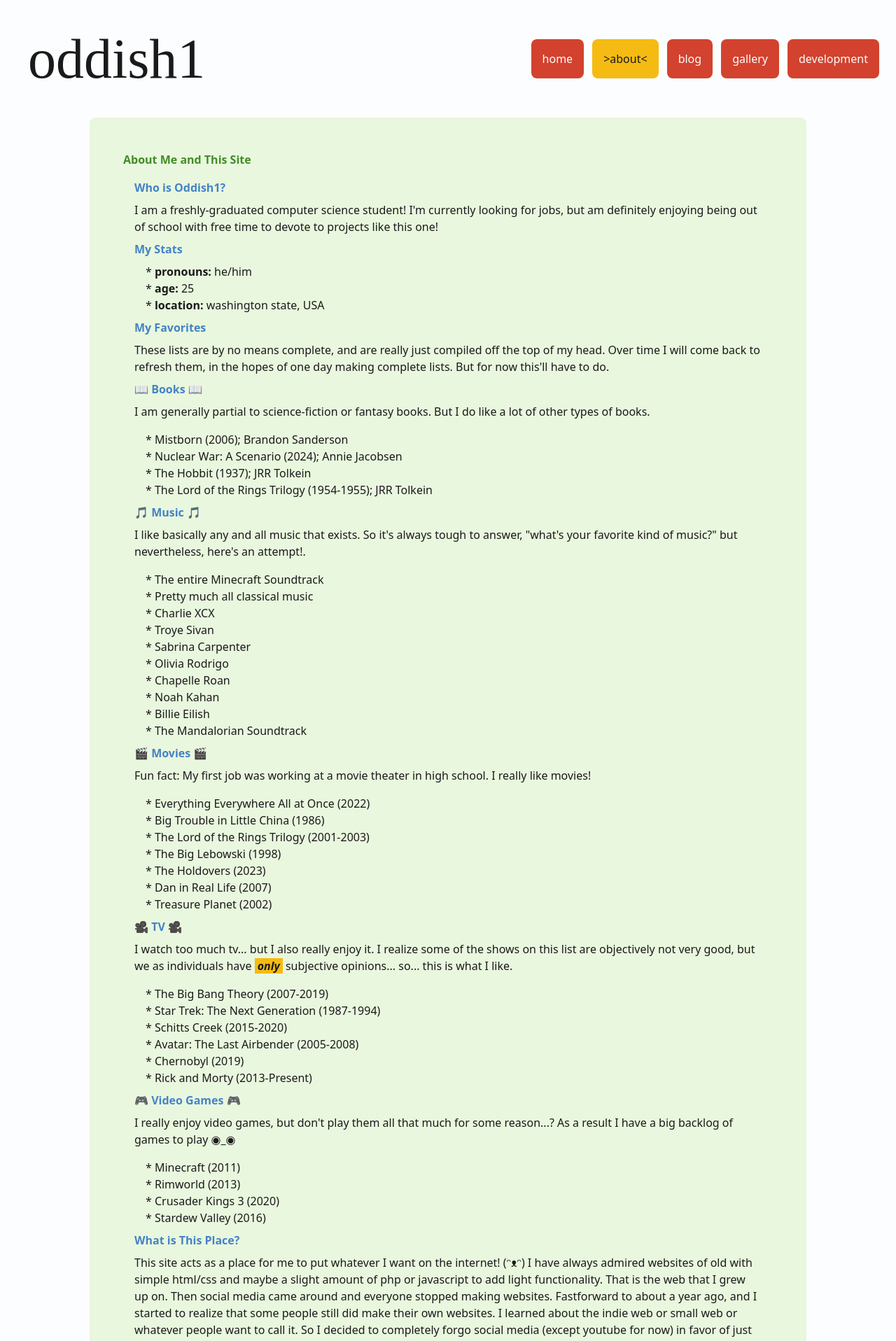
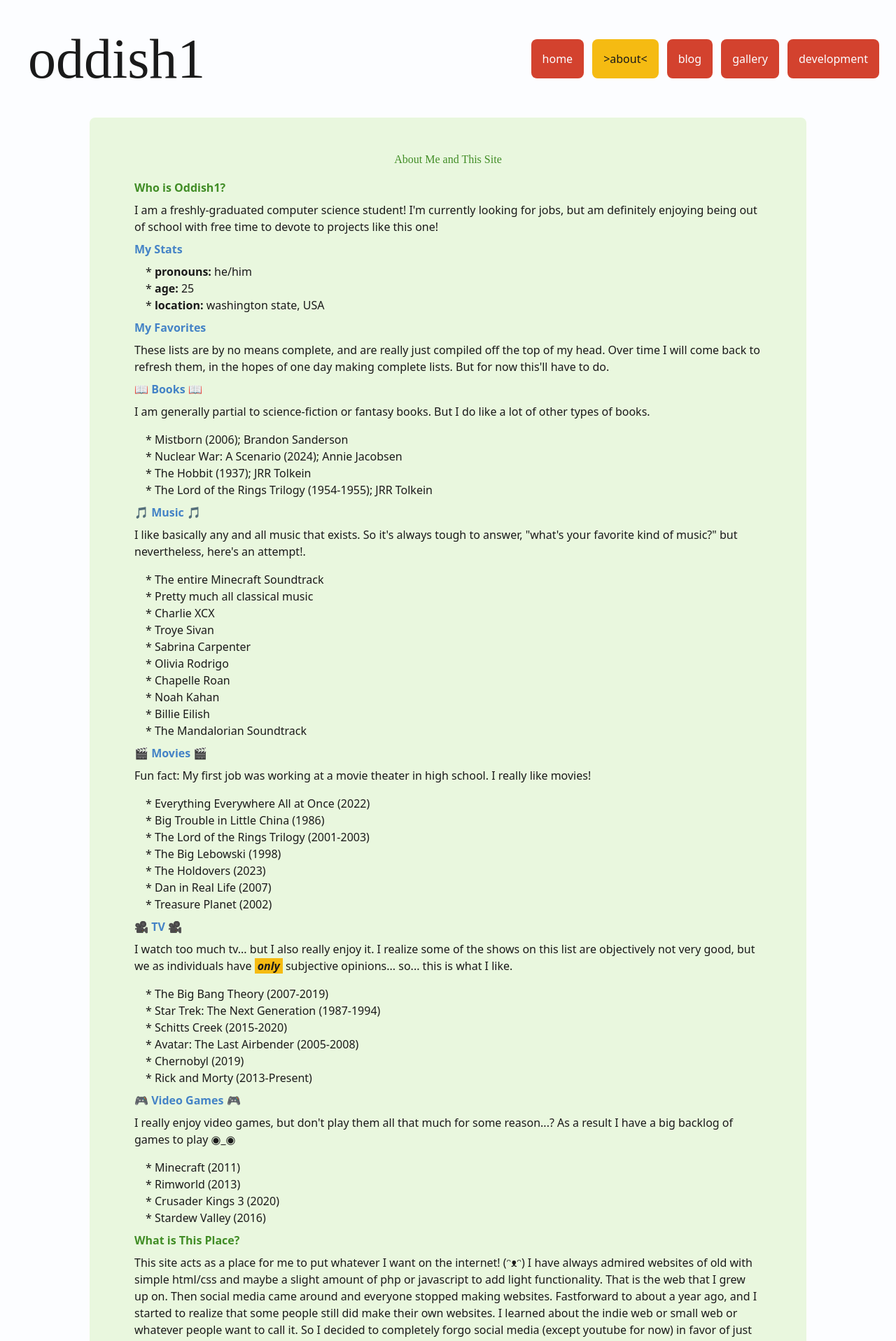
Before and after one commit to Oddish1/oddish1-website, a Next.js app: page /about in a window 1280 px wide. Shown: the top 1916 px of the page at 70% size. Built offline with nearby package versions, Linux system fonts and the light colour scheme; a web font is replaced by a local one.

Commit message:
Changed some styling

```diff
--- a/app/about/page.tsx
+++ b/app/about/page.tsx
@@ -7,9 +7,9 @@
 	    <Header />
 	    <main className="content rounded-xl">
 		<div className="p-4 m-4">
-		    <h1 className="heading text-4xl">About Me and This Site</h1>
+		    <h1 className="title">About Me and This Site</h1>
 		    <div className="p-4">
-			<h2 className="subheading text-3xl">Who is Oddish1?</h2>
+			<h2 className="heading text-3xl">Who is Oddish1?</h2>
 			<p className="text py-2">
 			I am a freshly-graduated computer science student! I'm currently looking for jobs, but am definitely enjoying being out of school with free time to devote to projects like this one!
 			</p>
@@ -85,7 +85,7 @@
 			  <li>* Stardew Valley (2016)</li>
 			</ul>
 
-			<h2 className="subheading">What is This Place?</h2>
+			<h2 className="heading">What is This Place?</h2>
 			<p className="text py-2">
 			  This site acts as a place for me to put whatever I want on the internet! (ᵔᴥᵔ) I have always admired websites of old with simple html/css and maybe a slight amount of php or javascript to add light functionality. That is the web that I grew up on. Then social media came around and everyone stopped making websites. Fastforward to about a year ago, and I started to realize that some people still did make their own websites. I learned about the indie web or small web or whatever people want to call it. So I decided to completely forgo social media (except youtube for now) in favor of just posting things on my own site.
 			</p>
```
